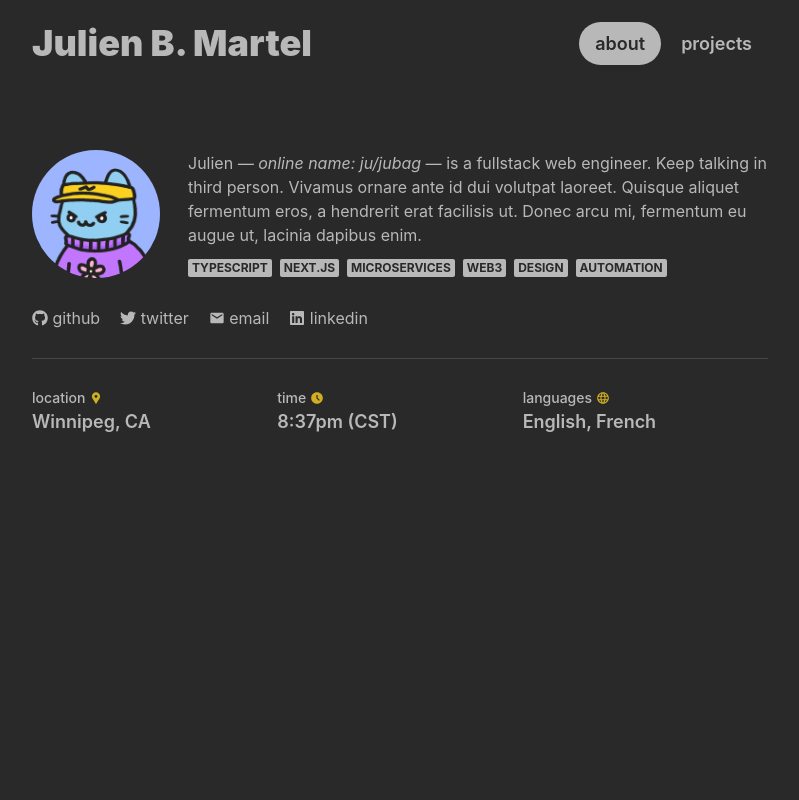
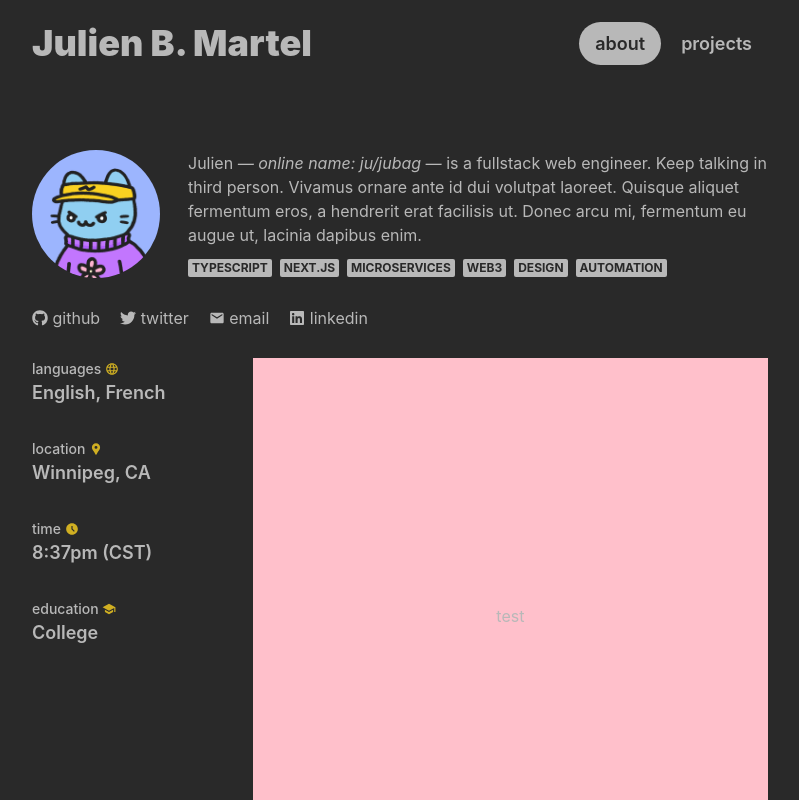
Before and after one commit to JulienMartel/portfolio, a Next.js app: page / in a window 1280 px wide. Shown: the whole page, without its empty margins (240-1039 px from the left). Built offline with nearby package versions, Linux system fonts and the light colour scheme.

Commit message:
single-page start

```diff
--- a/components/AboutMe.tsx
+++ b/components/AboutMe.tsx
@@ -8,12 +8,9 @@ import {
   Box,
   Stack,
   Badge,
-  StatGroup,
   Stat,
   StatLabel,
   StatNumber,
-  StatHelpText,
-  StatArrow,
   Divider,
 } from "@chakra-ui/react";
 import { FaGithub, FaLinkedin, FaTwitter } from "react-icons/fa";
@@ -22,6 +19,7 @@ import {
   MdLocationPin,
   MdAccessTimeFilled,
   MdLanguage,
+  MdSchool,
 } from "react-icons/md";
 import { useSpring, animated } from "@react-spring/web";
 import { IconType } from "react-icons/lib";
@@ -100,9 +98,16 @@ export const AboutMe = () => {
           ))}
         </HStack>
 
-        <Divider opacity={0.15} />
+        <Flex justify="space-between">
+          <Stack h="min" textAlign="left" spacing={8}>
+            <Stat>
+              <StatLabel>
+                languages{" "}
+                <Icon color="#fad121" opacity={0.8} mb={-0.5} as={MdLanguage} />
+              </StatLabel>
+              <StatNumber fontSize={"lg"}>English, French</StatNumber>
+            </Stat>
 
-        <StatGroup mt={7} textAlign="left">
             <Stat>
               <StatLabel>
                 location{" "}
@@ -131,12 +136,25 @@ export const AboutMe = () => {
 
             <Stat>
               <StatLabel>
-              languages{" "}
-              <Icon color="#fad121" opacity={0.8} mb={-0.5} as={MdLanguage} />
+                education{" "}
+                <Icon color="#fad121" mb={-0.5} as={MdSchool} opacity={0.8} />
               </StatLabel>
-            <StatNumber fontSize={"lg"}>English, French</StatNumber>
+              <StatNumber fontSize={"lg"}>College</StatNumber>
             </Stat>
-        </StatGroup>
+          </Stack>
+
+          {/* <Divider orientation="vertical" height="400px" mx="4" /> */}
+
+          <Flex
+            justify="center"
+            align="center"
+            bg="pink"
+            sx={{ aspectRatio: "1/1" }}
+            w="70%"
+          >
+            test
+          </Flex>
+        </Flex>
 
         {/* ju#8888 */}
 
```
Lines whose indentation alone changed are shown as unchanged.
